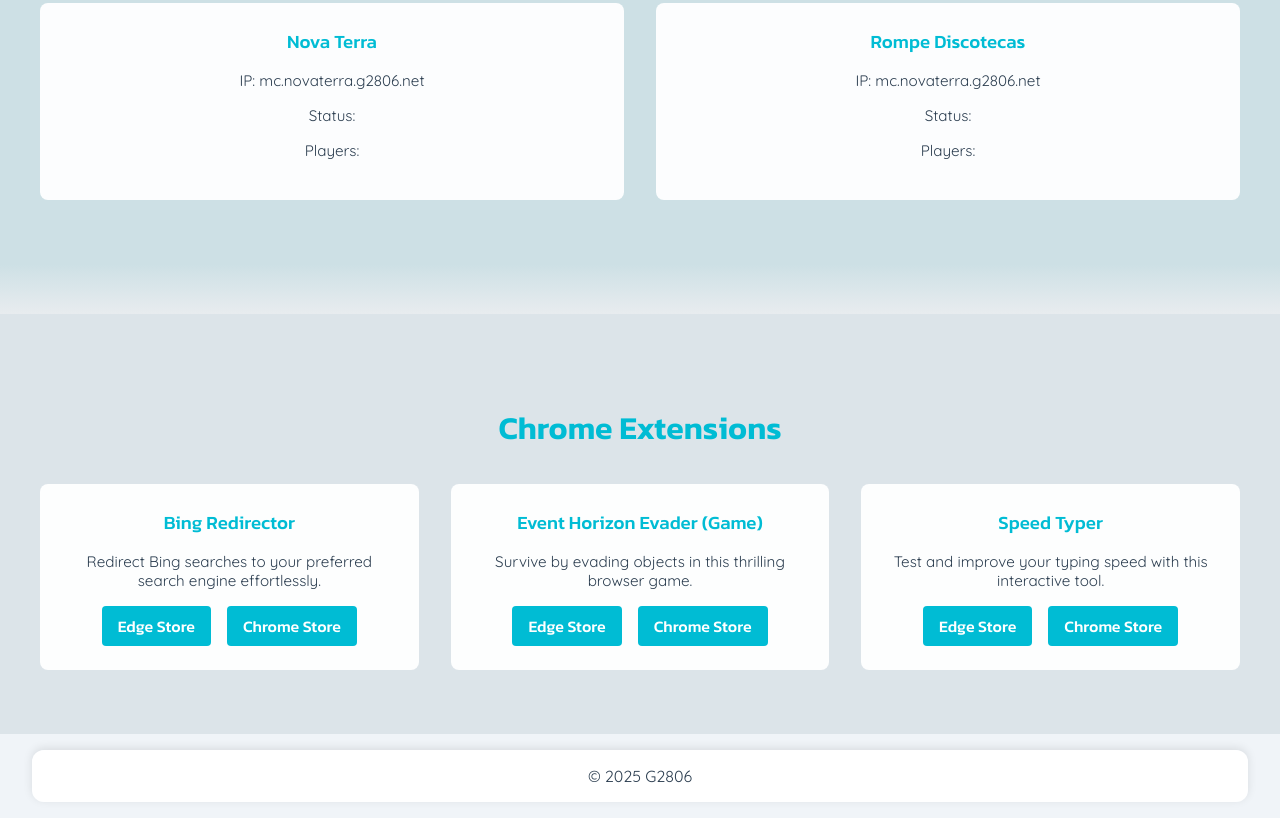
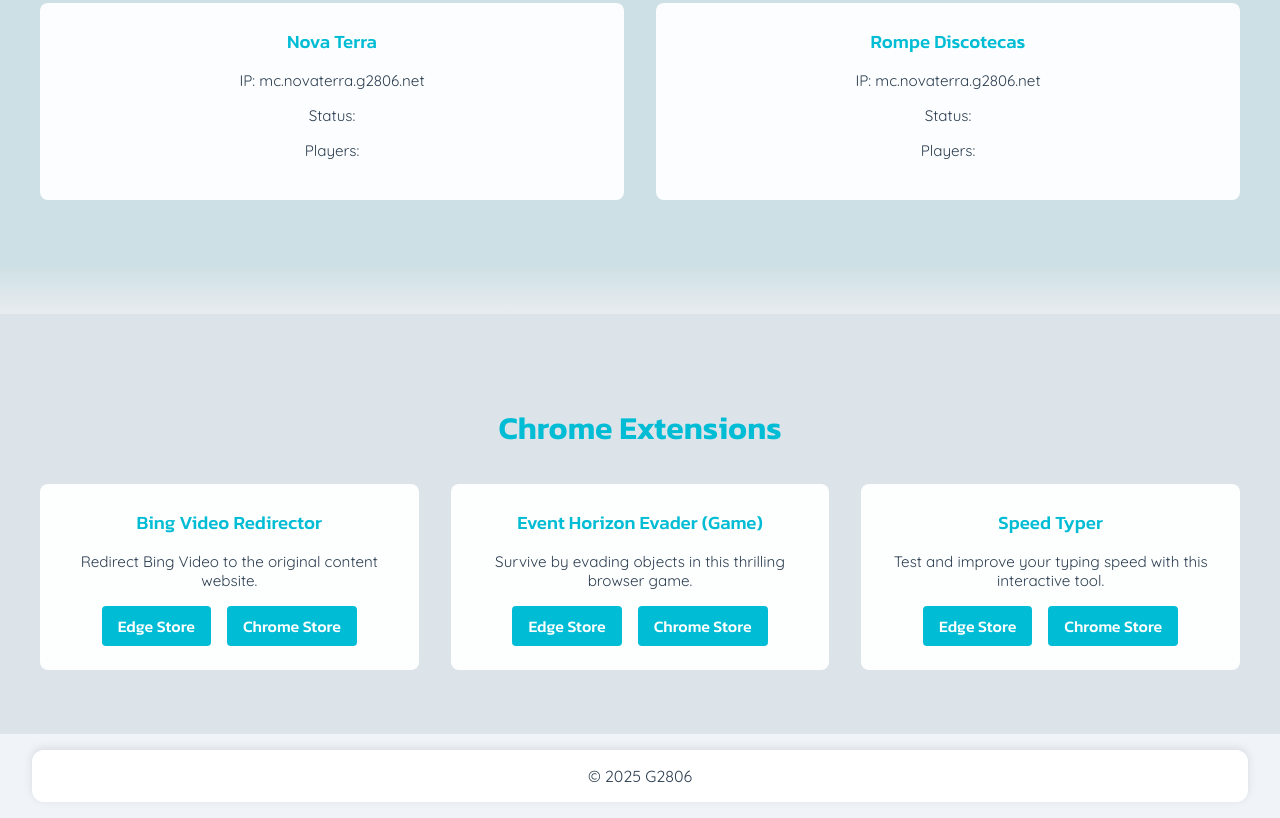
Before and after one commit to Gabrieli2806/G2806PGWS, a plain HTML site: page index.html in a window 1280 px wide. Shown: the part 2409-3227 px from the top of the page. Drawn offline with Linux system fonts and the light colour scheme; no server answers.

Commit message:
Update index.html

```diff
--- a/index.html
+++ b/index.html
@@ -116,8 +116,8 @@
     <div class="card-container">
       <div class="card">
         <div class="card-content">
-          <h3>Bing Redirector</h3>
-          <p data-lang-en="Redirect Bing searches to your preferred search engine effortlessly." data-lang-es="Redirige las búsquedas de Bing a tu motor de búsqueda preferido sin esfuerzo.">Redirect Bing searches to your preferred search engine effortlessly.</p>
+          <h3>Bing Video Redirector</h3>
+          <p data-lang-en="Redirect Bing Video to the original content website." data-lang-es="Redirige el contenido de Bing Video directamente a la pagina fuente.">Redirect Bing searches to your preferred search engine effortlessly.</p>
           <div class="button-group">
             <a href="https://microsoftedge.microsoft.com/addons/detail/bing-video-redirector/macnfplnpogffkoaigichpfkomgjbbhk" class="btn" data-lang-en="Edge Store" data-lang-es="Tienda Edge">Edge Store</a>
             <a href="https://chromewebstore.google.com/detail/bing-video-redirector/belgjolfdlnomcnjmknpdobpoppgpobm" class="btn" data-lang-en="Chrome Store" data-lang-es="Tienda Chrome">Chrome Store</a>
```
